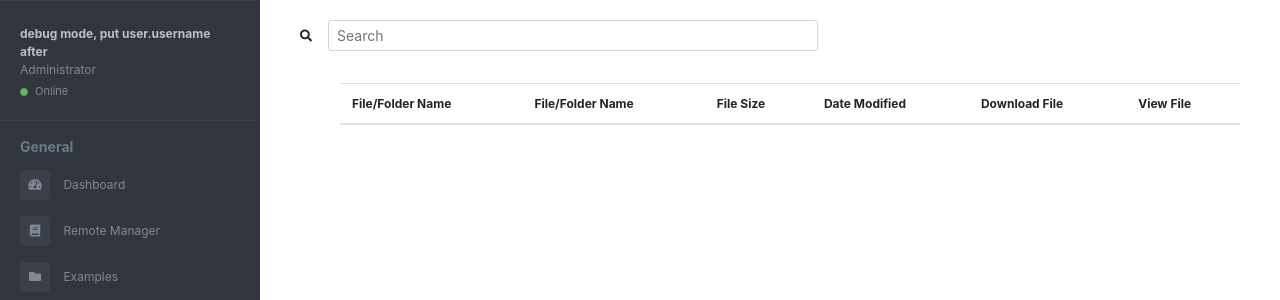
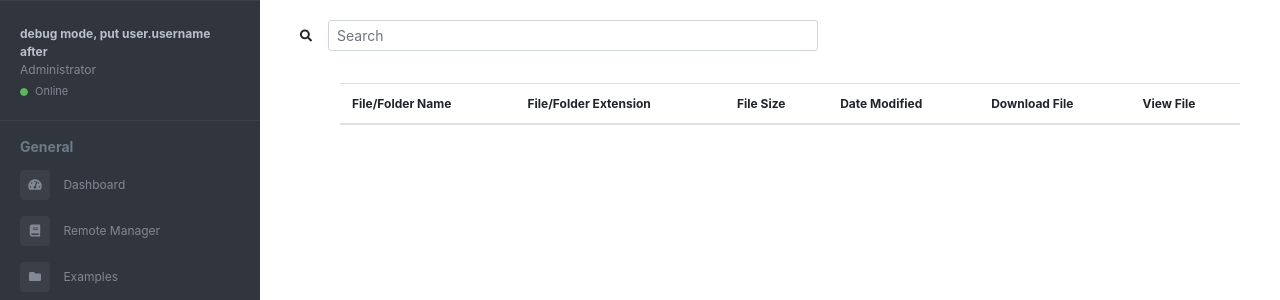
Before and after one commit to MikePresman/RFAWT, a Flask app: page /home in a window 1280 px wide. Shown: the top 300 px of the page. Run offline with Flask 2, Linux system fonts and the light colour scheme; lists and menus that the app fills with data are empty; some libraries are stand-ins or nearby versions.

Commit message:
added extension to home.html

```diff
--- a/app/TODO.txt
+++ b/app/TODO.txt
@@ -55,9 +55,11 @@ implement search bar for searching specific directories
 #implement folder download - download entire contents of folder - COMPLETE (can only download zip)
 
 
+#fix the recv directory
+
 
 #setup login
-#fix the recv directory
+
 
 
 #implement a way to turn off server from server
--- a/app/routes.py
+++ b/app/routes.py
@@ -123,7 +123,6 @@ def pc_access(pc_name, folder):
         directory = get_remote_dir(ip, port, task)
         session['LOCAL'] = False
         return render_template("home.html", name = "debug mode, put user.username after", pc_name = pc_name, info = directory, tree = updated_tree, current_dir = dir_)
-
 
 def directory_tree(url):
     directory_tree = url.split("\\")
--- a/app/templates/home.html
+++ b/app/templates/home.html
@@ -14,7 +14,7 @@
 
 
       {%for each in tree%}
-          <a href = "{{url_for('pc_access_tree', pc_name = pc_name, file_dir=current_dir, hard_stop = each[0])}}">{{each[1]}}</a>\
+          <a href = "{{url_for('pc_access_tree', pc_name = pc_name, file_dir=current_dir, hard_stop = each[0])}}">{{each[1]}}</a> \
       {%endfor%}
 
 
@@ -27,7 +27,7 @@
 
           <tr>
             <th>File/Folder Name</th>
-            <th>File/Folder Name</th>
+            <th>File/Folder Extension</th>
             <th>File Size</th>
             <th>Date Modified</th>
             <th>Download File</th>
@@ -41,7 +41,7 @@
             {%if each[0] == "file"%}
               <tr>
                 <td>{{each[2]}}</td>
-                <td>File</td>
+                <td>{{each[5][2]}}</td>
                 <td>{{each[3]}} Mb</td>
                 <td>{{each[4]}}</td>
 
```
